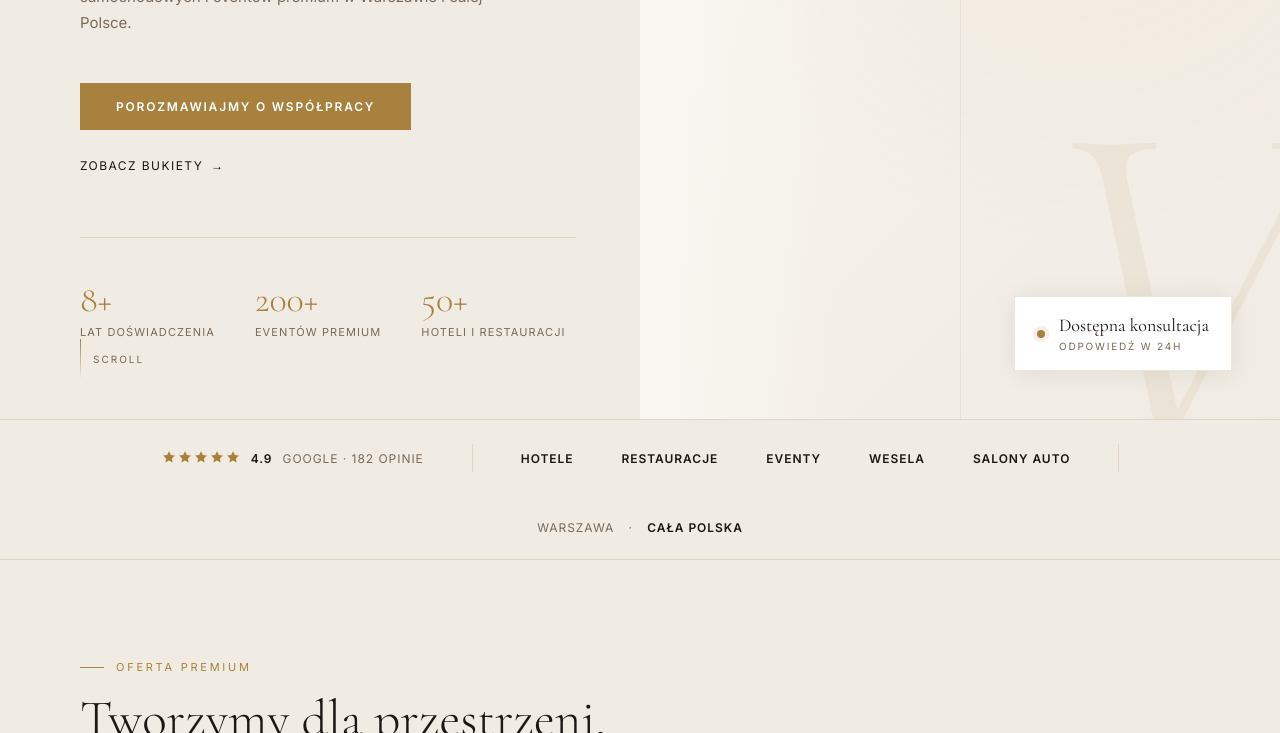
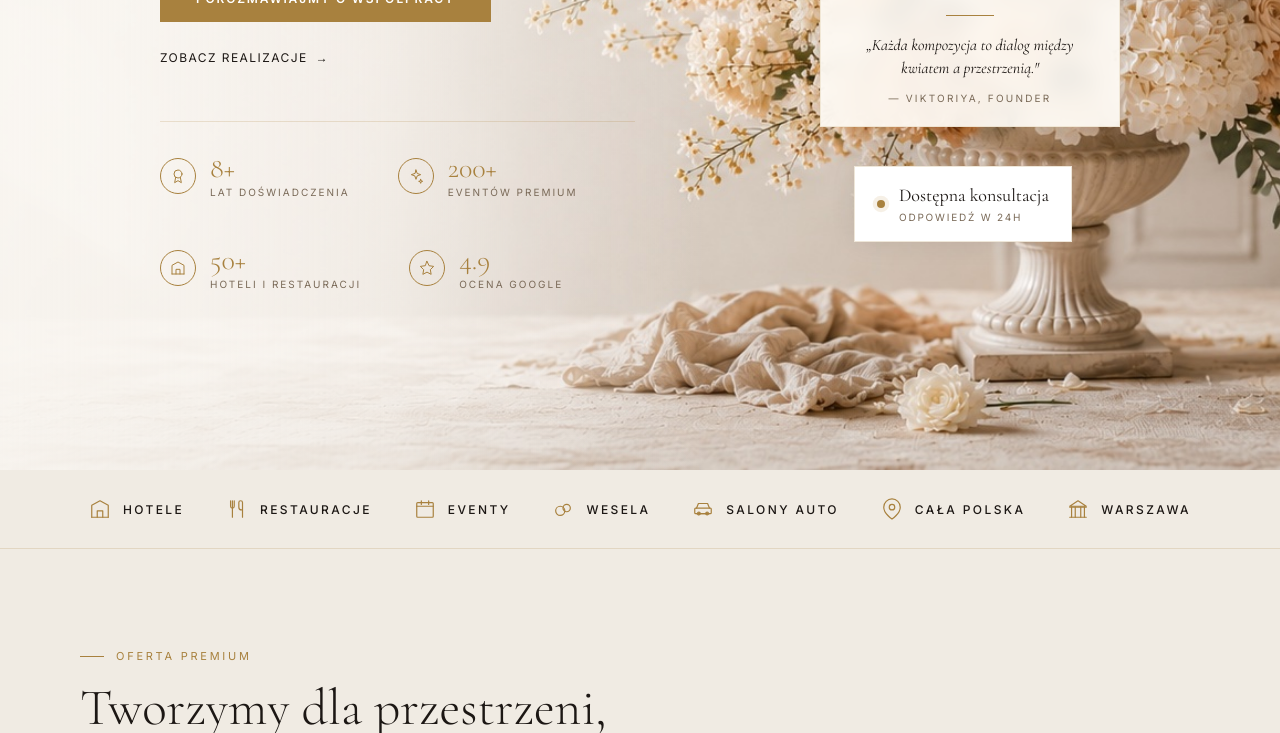
Before and after one commit to Luichakr/Florystyka, a plain HTML site: page index.html in a window 1280 px wide. Shown: the part 648-1381 px from the top of the page. Drawn offline with nearby package versions, Linux system fonts and the light colour scheme.

Commit message:
Rebuild hero with full-bleed photo background to match reference
- Hero background: hero.jpg (cream floral arrangement, optimized 341KB)
- Left: text overlay with cream gradient fade, eyebrow + h1 + sub + 2 CTAs
- Stats row with 4 metrics + gold circle icons (8+ lat / 200+ events / 50+ hoteli / 4.9 Google)
- Right: floating "98% klientów powraca" panel with Viktoriya quote
  + "Dostępna konsultacja" badge with pulsing dot
- Trust bar redesigned to category strip with 7 icon items
  (Hotele · Restauracje · Eventy · Wesela · Salony Auto · Cała Polska · Warszawa)
- Added icons: award, calendar, landmark
- H1 size capped 56px on TV screens (was scaling to 88px)

Co-Authored-By: Claude Sonnet 4.6 <noreply@anthropic.com>

```diff
--- a/index.html
+++ b/index.html
@@ -165,17 +165,33 @@
 
     /* ─── HERO ─── */
     .hero {
-      min-height: 100vh;
-      display: grid;
-      grid-template-columns: 1fr 1fr;
+      min-height: clamp(640px, 86vh, 880px);
       position: relative;
       overflow: hidden;
+      background:
+        linear-gradient(90deg, rgba(245,240,232,.9) 0%, rgba(245,240,232,.6) 32%, rgba(0,0,0,0) 55%),
+        url('hero.jpg') center/cover no-repeat;
+    }
+    html.light .hero {
+      background:
+        linear-gradient(90deg, rgba(250,247,242,.92) 0%, rgba(250,247,242,.65) 30%, rgba(0,0,0,0) 55%),
+        url('hero.jpg') center/cover no-repeat;
+    }
+    .hero-inner {
+      position: relative;
+      z-index: 2;
+      display: grid;
+      grid-template-columns: minmax(0, 6fr) minmax(0, 5fr);
+      min-height: inherit;
+      max-width: 1440px;
+      margin: 0 auto;
+      padding: 0;
     }
     .hero-left {
       display: flex;
       flex-direction: column;
       justify-content: center;
-      padding: 80px 64px 80px 80px;
+      padding: 80px 56px 80px 80px;
       position: relative;
       z-index: 2;
     }
@@ -198,11 +214,12 @@
     }
     .hero h1 {
       font-family: 'Cormorant Garamond', serif;
-      font-size: clamp(42px, 5vw, 72px);
+      font-size: clamp(34px, 3.4vw, 54px);
       font-weight: 300;
       line-height: 1.1;
-      color: var(--ivory);
+      color: var(--text);
       margin-bottom: 28px;
+      max-width: 580px;
     }
     .hero h1 em {
       font-style: italic;
@@ -248,120 +265,101 @@
 
     .hero-stats {
       display: flex;
-      gap: 40px;
-      margin-top: 64px;
-      padding-top: 40px;
+      gap: 48px;
+      margin-top: 56px;
+      padding-top: 32px;
       border-top: 1px solid var(--border);
-    }
+      flex-wrap: wrap;
+    }
+    .hero-stat {
+      display: flex;
+      align-items: center;
+      gap: 14px;
+    }
+    .hero-stat-ico {
+      width: 36px; height: 36px;
+      border: 1px solid var(--gold);
+      border-radius: 50%;
+      display: flex;
+      align-items: center;
+      justify-content: center;
+      color: var(--gold);
+      flex-shrink: 0;
+    }
+    .hero-stat-ico .ico { width: 16px; height: 16px; }
     .hero-stat-num {
       font-family: 'Cormorant Garamond', serif;
-      font-size: 36px;
+      font-size: 28px;
       font-weight: 300;
       color: var(--gold);
+      line-height: 1;
     }
     .hero-stat-label {
-      font-size: 11px;
-      letter-spacing: .1em;
+      font-size: 10px;
+      letter-spacing: .2em;
       text-transform: uppercase;
-      color: var(--muted);
+      color: var(--text-muted);
       margin-top: 4px;
     }
 
     .hero-right {
       position: relative;
-      overflow: hidden;
-    }
-    .hero-right::before {
-      content: '';
+      padding: 80px 80px 80px 0;
+      display: flex;
+      flex-direction: column;
+      justify-content: flex-end;
+      align-items: flex-end;
+      gap: 20px;
+    }
+    /* Floating quote panel — top right over photo */
+    .hero-quote {
       position: absolute;
-      inset: 0;
-      background: linear-gradient(90deg, var(--black) 0%, transparent 30%);
-      z-index: 1;
-    }
-    .hero-img {
-      width: 100%;
-      height: 100%;
-      object-fit: cover;
-      object-position: top center;
-      filter: brightness(.75) contrast(1.05);
-    }
-    /* Hero right — editorial typographic panel, no photo */
-    .hero-img-placeholder {
-      width: 100%;
-      height: 100%;
-      position: relative;
-      background:
-        radial-gradient(circle at 70% 40%, rgba(201,169,110,.10) 0%, transparent 55%),
-        linear-gradient(135deg, var(--bg) 0%, var(--bg-alt) 100%);
-      overflow: hidden;
-    }
-    /* Faint vertical guide line */
-    .hero-img-placeholder::before {
-      content: '';
-      position: absolute;
-      top: 0; bottom: 0; left: 50%;
-      width: 1px;
-      background: var(--border);
-      opacity: .5;
-    }
-    /* Oversized italic V monogram, anchored bottom-right */
-    .hero-monogram {
-      position: absolute;
-      right: -40px;
-      bottom: -80px;
+      top: 50%;
+      right: 80px;
+      transform: translateY(-30%);
+      max-width: 300px;
+      background: rgba(255, 252, 247, .92);
+      backdrop-filter: blur(10px);
+      -webkit-backdrop-filter: blur(10px);
+      border: 1px solid rgba(201,169,110,.2);
+      padding: 26px 26px 22px;
+      text-align: center;
+      box-shadow: 0 12px 36px rgba(60, 40, 20, .08);
+    }
+    html:not(.light) .hero-quote { background: rgba(20,18,14,.78); border-color: rgba(201,169,110,.3); }
+    .hero-quote-num {
       font-family: 'Cormorant Garamond', serif;
-      font-style: italic;
-      font-weight: 300;
-      font-size: clamp(360px, 38vw, 540px);
-      line-height: .85;
-      color: var(--gold);
-      opacity: .08;
-      pointer-events: none;
-      user-select: none;
-    }
-    /* Floating editorial caption block — top right */
-    .hero-caption {
-      position: absolute;
-      top: 80px;
-      right: 80px;
-      z-index: 2;
-      text-align: right;
-      max-width: 280px;
-    }
-    .hero-caption-num {
-      font-family: 'Cormorant Garamond', serif;
-      font-size: 64px;
+      font-size: 56px;
       font-weight: 300;
       color: var(--gold);
       line-height: 1;
       letter-spacing: -.02em;
     }
-    .hero-caption-label {
-      font-size: 11px;
-      letter-spacing: .22em;
+    .hero-quote-label {
+      font-size: 10px;
+      letter-spacing: .25em;
       text-transform: uppercase;
       color: var(--text-muted);
       margin-top: 8px;
     }
-    .hero-caption-divider {
-      width: 60px;
-      height: 1px;
+    .hero-quote-divider {
+      width: 48px; height: 1px;
       background: var(--gold);
-      margin: 24px 0 24px auto;
-    }
-    .hero-caption-quote {
+      margin: 18px auto;
+    }
+    .hero-quote-text {
       font-family: 'Cormorant Garamond', serif;
       font-style: italic;
-      font-size: 19px;
-      line-height: 1.4;
+      font-size: 16px;
+      line-height: 1.45;
       color: var(--text);
     }
-    .hero-caption-cite {
+    .hero-quote-cite {
       font-size: 10px;
       letter-spacing: .22em;
       text-transform: uppercase;
       color: var(--text-muted);
-      margin-top: 16px;
+      margin-top: 12px;
     }
 
     /* Floating editorial badge over hero image */
@@ -413,46 +411,39 @@
       z-index: 2;
     }
 
-    /* Subtle ambient glow on hero (gold) */
-    .hero::before {
-      content: '';
-      position: absolute;
-      top: 40%; right: -10%;
-      width: 600px; height: 600px;
-      background: radial-gradient(circle, rgba(201,169,110,.10) 0%, transparent 60%);
-      filter: blur(20px);
-      z-index: 0;
-      pointer-events: none;
+    /* Hero badge — bottom-right pill */
+    .hero-badge {
+      position: relative;
+      align-self: flex-end;
+      margin-right: 0;
     }
 
     /* ─── TRUST BAR ─── */
     .trust-bar {
-      background: var(--charcoal);
-      border-top: 1px solid var(--border);
+      background: var(--bg);
       border-bottom: 1px solid var(--border);
-      padding: 24px 80px;
-      display: flex;
-      align-items: center;
-      justify-content: center;
-      gap: 48px;
+      padding: 28px 80px;
+      display: flex;
+      align-items: center;
+      justify-content: space-around;
+      gap: 24px;
       flex-wrap: wrap;
     }
     .trust-item {
       display: flex;
       align-items: center;
-      gap: 10px;
+      gap: 12px;
       font-size: 12px;
-      letter-spacing: .08em;
-      color: var(--muted);
+      letter-spacing: .2em;
+      color: var(--text);
       text-transform: uppercase;
     }
-    .trust-item strong { color: var(--ivory); }
-    .trust-stars { color: var(--gold); font-size: 14px; letter-spacing: 2px; }
-    .trust-divider {
-      width: 1px;
-      height: 28px;
-      background: var(--border);
-    }
+    .trust-item .ico {
+      width: 22px; height: 22px;
+      color: var(--gold);
+      stroke-width: 1.3;
+    }
+    .trust-item strong { color: var(--text); font-weight: 500; }
 
     /* ─── SECTION COMMON ─── */
     section { padding: 100px 80px; }
@@ -1758,10 +1749,10 @@
     /* Body background blends with sections on wide screens */
     body { background: var(--bg-alt); }
 
-    /* ─── LARGE SCREEN (TV / 4K) — scale up typography but keep 1440 cap ─── */
+    /* ─── LARGE SCREEN (TV / 4K) — typography stays controlled inside 1440 cap ─── */
     @media (min-width: 1600px) {
-      .hero h1 { font-size: clamp(56px, 4.5vw, 88px); }
-      .section-title { font-size: clamp(40px, 3.5vw, 64px) !important; }
+      .hero h1 { font-size: 56px; }
+      .section-title { font-size: 56px !important; }
     }
 
     /* ─── TABLET (≤ 1024px) ─── */
@@ -2040,6 +2031,11 @@
     <!-- Star (filled for rating) -->
     <symbol id="ico-star" viewBox="0 0 24 24"><polygon points="12 2 15.1 8.6 22 9.6 17 14.5 18.2 21.5 12 18.2 5.8 21.5 7 14.5 2 9.6 8.9 8.6"/></symbol>
 
+    <!-- Stat / category icons -->
+    <symbol id="ico-award" viewBox="0 0 24 24"><circle cx="12" cy="9" r="6"/><path d="M8.5 14L7 22l5-3 5 3-1.5-8"/></symbol>
+    <symbol id="ico-calendar" viewBox="0 0 24 24"><rect x="3" y="5" width="18" height="16" rx="1"/><path d="M3 9h18"/><path d="M8 3v4M16 3v4"/></symbol>
+    <symbol id="ico-landmark" viewBox="0 0 24 24"><path d="M3 21h18"/><path d="M5 21V10M9 21V10M15 21V10M19 21V10"/><path d="M3 10h18"/><path d="M12 3L3 9h18z"/></symbol>
+
     <!-- Flag pictograms -->
     <symbol id="ico-flag-pl" viewBox="0 0 24 16"><rect width="24" height="8" fill="#fff"/><rect y="8" width="24" height="8" fill="#DC143C"/><rect x=".5" y=".5" width="23" height="15" fill="none" stroke="rgba(0,0,0,.18)"/></symbol>
     <symbol id="ico-flag-ru" viewBox="0 0 24 16"><rect width="24" height="5.33" fill="#fff"/><rect y="5.33" width="24" height="5.34" fill="#0039A6"/><rect y="10.67" width="24" height="5.33" fill="#D52B1E"/><rect x=".5" y=".5" width="23" height="15" fill="none" stroke="rgba(0,0,0,.18)"/></symbol>
@@ -2092,40 +2088,54 @@
 </div>
 
 <!-- HERO -->
-<section class="hero" style="padding:0; position:relative;">
+<section class="hero">
+  <div class="hero-inner">
     <div class="hero-left">
       <div class="hero-eyebrow">Fiori che raccontano storie</div>
       <h1>Luksusowa sztuka kwiatowa dla przestrzeni, które wymagają <em>doskonałości.</em></h1>
       <p class="hero-sub">Aranżacje kwiatowe dla hoteli, restauracji, salonów samochodowych i eventów premium w Warszawie i całej Polsce.</p>
       <div class="hero-actions">
         <a href="#" class="btn-primary" data-form-open="b2b-quote">Porozmawiajmy o współpracy</a>
-      <a href="#bouquets" class="btn-ghost">Zobacz bukiety</a>
+        <a href="#portfolio" class="btn-ghost">Zobacz realizacje</a>
       </div>
       <div class="hero-stats">
+        <div class="hero-stat">
+          <div class="hero-stat-ico"><svg class="ico"><use href="#ico-award"/></svg></div>
           <div>
             <div class="hero-stat-num">8+</div>
             <div class="hero-stat-label">Lat doświadczenia</div>
           </div>
+        </div>
+        <div class="hero-stat">
+          <div class="hero-stat-ico"><svg class="ico"><use href="#ico-sparkle"/></svg></div>
           <div>
             <div class="hero-stat-num">200+</div>
             <div class="hero-stat-label">Eventów premium</div>
           </div>
+        </div>
+        <div class="hero-stat">
+          <div class="hero-stat-ico"><svg class="ico"><use href="#ico-hotel"/></svg></div>
           <div>
             <div class="hero-stat-num">50+</div>
             <div class="hero-stat-label">Hoteli i restauracji</div>
           </div>
         </div>
+        <div class="hero-stat">
+          <div class="hero-stat-ico"><svg class="ico"><use href="#ico-star"/></svg></div>
+          <div>
+            <div class="hero-stat-num">4.9</div>
+            <div class="hero-stat-label">Ocena Google</div>
+          </div>
+        </div>
+      </div>
     </div>
     <div class="hero-right">
-    <div class="hero-img-placeholder">
-      <div class="hero-monogram">V</div>
-      <div class="hero-caption">
-        <div class="hero-caption-num">98%</div>
-        <div class="hero-caption-label">Klientów powraca</div>
-        <div class="hero-caption-divider"></div>
-        <div class="hero-caption-quote">„Każda kompozycja to dialog między kwiatem a przestrzenią."</div>
-        <div class="hero-caption-cite">— Viktoriya, Founder</div>
-      </div>
+      <div class="hero-quote">
+        <div class="hero-quote-num">98%</div>
+        <div class="hero-quote-label">Klientów powraca</div>
+        <div class="hero-quote-divider"></div>
+        <div class="hero-quote-text">„Każda kompozycja to dialog między kwiatem a przestrzenią."</div>
+        <div class="hero-quote-cite">— Viktoriya, Founder</div>
       </div>
       <div class="hero-badge">
         <div class="hero-badge-dot"></div>
@@ -2135,24 +2145,18 @@
         </div>
       </div>
     </div>
-  <div class="scroll-hint">Scroll</div>
+  </div>
 </section>
 
 <!-- TRUST BAR -->
 <div class="trust-bar">
-  <div class="trust-item">
-    <span class="trust-stars"><svg class="star-ico"><use href="#ico-star"/></svg><svg class="star-ico"><use href="#ico-star"/></svg><svg class="star-ico"><use href="#ico-star"/></svg><svg class="star-ico"><use href="#ico-star"/></svg><svg class="star-ico"><use href="#ico-star"/></svg></span>
-    <strong>4.9</strong>
-    <span>Google · 182 opinie</span>
-  </div>
-  <div class="trust-divider"></div>
-  <div class="trust-item"><strong>Hotele</strong></div>
-  <div class="trust-item"><strong>Restauracje</strong></div>
-  <div class="trust-item"><strong>Eventy</strong></div>
-  <div class="trust-item"><strong>Wesela</strong></div>
-  <div class="trust-item"><strong>Salony Auto</strong></div>
-  <div class="trust-divider"></div>
-  <div class="trust-item">Warszawa <span>&nbsp;·&nbsp;</span> <strong>cała Polska</strong></div>
+  <div class="trust-item"><svg class="ico"><use href="#ico-hotel"/></svg><strong>Hotele</strong></div>
+  <div class="trust-item"><svg class="ico"><use href="#ico-utensils"/></svg><strong>Restauracje</strong></div>
+  <div class="trust-item"><svg class="ico"><use href="#ico-calendar"/></svg><strong>Eventy</strong></div>
+  <div class="trust-item"><svg class="ico"><use href="#ico-rings"/></svg><strong>Wesela</strong></div>
+  <div class="trust-item"><svg class="ico"><use href="#ico-car"/></svg><strong>Salony Auto</strong></div>
+  <div class="trust-item"><svg class="ico"><use href="#ico-pin"/></svg><strong>Cała Polska</strong></div>
+  <div class="trust-item"><svg class="ico"><use href="#ico-landmark"/></svg><strong>Warszawa</strong></div>
 </div>
 
 <!-- SERVICES -->
```
Also changed, not shown: hero.jpg (added). Lines whose indentation alone changed are shown as unchanged.
